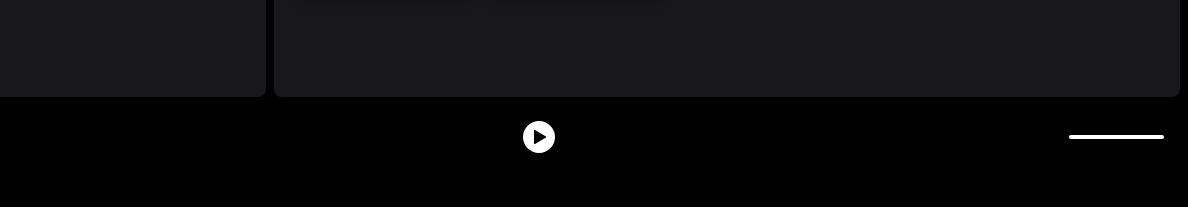
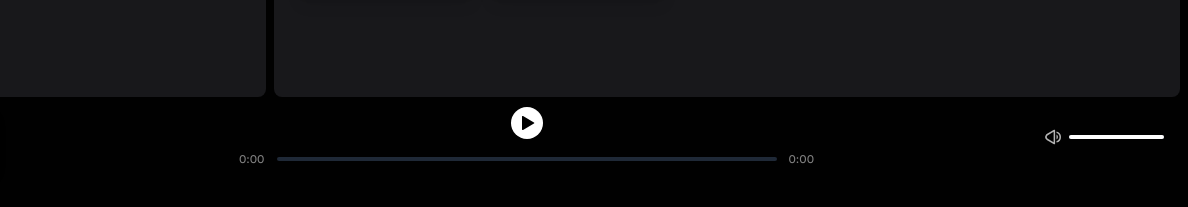
Before and after one commit to SoyRonyVargas/Spotify-Astro-Clone, an Astro site: page / in a window 1280 px wide. Shown: the part 587-794 px from the top of the page, 92-1280 px from the left. Built offline with nearby package versions, Linux system fonts and the light colour scheme; Astro itself is replaced by a stand-in of ours.

Commit message:
feat: barra volumen

```diff
--- a/src/components/Player.jsx
+++ b/src/components/Player.jsx
@@ -14,11 +14,11 @@ export const VolumeSilence = () => (
     <svg fill="currentColor" role="presentation" height="16" width="16" aria-hidden="true" aria-label="Volumen apagado" viewBox="0 0 16 16" ><path d="M13.86 5.47a.75.75 0 0 0-1.061 0l-1.47 1.47-1.47-1.47A.75.75 0 0 0 8.8 6.53L10.269 8l-1.47 1.47a.75.75 0 1 0 1.06 1.06l1.47-1.47 1.47 1.47a.75.75 0 0 0 1.06-1.06L12.39 8l1.47-1.47a.75.75 0 0 0 0-1.06z"></path><path d="M10.116 1.5A.75.75 0 0 0 8.991.85l-6.925 4a3.642 3.642 0 0 0-1.33 4.967 3.639 3.639 0 0 0 1.33 1.332l6.925 4a.75.75 0 0 0 1.125-.649v-1.906a4.73 4.73 0 0 1-1.5-.694v1.3L2.817 9.852a2.141 2.141 0 0 1-.781-2.92c.187-.324.456-.594.78-.782l5.8-3.35v1.3c.45-.313.956-.55 1.5-.694V1.5z"></path></svg>
 )
 
-export const Volume = () => (
+export const VolumeC = () => (
     <svg fill="currentColor" role="presentation" height="16" width="16" aria-hidden="true" aria-label="Volumen alto" id="volume-icon" viewBox="0 0 16 16"><path d="M9.741.85a.75.75 0 0 1 .375.65v13a.75.75 0 0 1-1.125.65l-6.925-4a3.642 3.642 0 0 1-1.33-4.967 3.639 3.639 0 0 1 1.33-1.332l6.925-4a.75.75 0 0 1 .75 0zm-6.924 5.3a2.139 2.139 0 0 0 0 3.7l5.8 3.35V2.8l-5.8 3.35zm8.683 4.29V5.56a2.75 2.75 0 0 1 0 4.88z"></path><path d="M11.5 13.614a5.752 5.752 0 0 0 0-11.228v1.55a4.252 4.252 0 0 1 0 8.127v1.55z"></path></svg>
 )
 
-export const CurrentSong = ({ image , title , artists }) => {
+export const CurrentSong = ({ image, title, artists }) => {
 
     return (
         <div className="flex items-center gap-3 relative">
@@ -41,20 +41,134 @@ export const CurrentSong = ({ image , title , artists }) => {
     )
 }
 
+const SongControl = ({ audioRef }) => {
+
+    const [ currentTime , setCurrentTime ] = useState(0)
+
+
+    const handleTimeUpdate = () => {
+
+        setCurrentTime( audioRef.current.currentTime )
+
+    }
+
+    useEffect( () => {
+
+        audioRef.current.addEventListener("timeupdate" , handleTimeUpdate)
+
+        return () => {
+            audioRef.current.removeEventListener("timeupdate" , handleTimeUpdate)
+        }
+
+    }, [])
+
+
+    const formatTime = time => {
+
+        if( time == null || time === 0 || isNaN(duration) ) return '0:00'
+
+        const seconds = Math.floor( time % 60 )
+
+        const minutes = Math.floor( time / 60 )
+
+        return `${minutes}:${seconds < 10 ? `0${seconds}`: seconds}`
+
+    }
+
+    const duration = audioRef?.current?.duration ?? 0
+
+    return (
+        <div className="flex items-center gap-x-3 mt-3 text-xs">
+            <span className="opacity-50">
+                { formatTime (currentTime) }
+            </span>
+            <Slider
+                defaultValue={[0]}
+                className="w-[500px]"
+                max={audioRef?.current?.duration ?? 0}
+                min={0}
+                value={[currentTime]}
+                onValueChange={(value) => {
+                    const [ newCurrentTime ] = value
+                    audioRef.current.currentTime = newCurrentTime
+                }}
+            />
+            <span className="opacity-50">
+                { formatTime(duration) }
+            </span>
+        </div>
+    )
+
+}
+
+export const VolumeControl = () => {
+
+    const { volume , setVolume } = usePlayerStore()
+
+    const previousVolumeRef = useRef(volume)
+
+    const isVolumeSilenced = volume < 0.1
+
+    const handleClickVolumePrevious = () => {
+
+    }
+
+    const handleClickVolume = () => {
+
+        if( !isVolumeSilenced )
+        {
+            previousVolumeRef.current = volume
+            setVolume(0)
+            return
+        }
+
+        setVolume(previousVolumeRef.current)
+    }
+
+    // const VolumeIcon =
+    return (
+        <div className="flex justify-center gap-x-2">
+
+            <button className="opacity-70 hover:opacity-100 transition" onClick={handleClickVolume}>
+                {
+                    volume < 0.1
+                    ? <VolumeSilence />
+                    : <VolumeC />
+                }
+            </button>
+
+            <Slider
+                defaultValue={[100]}
+                className="w-[95px]"
+                max={100}
+                min={0}
+                value={[100*volume]}
+                onValueChange={(value) => {
+                    const [newVolume] = value
+                    const volumeValue = newVolume / 100
+                    setVolume(volumeValue)
+                    // volumeRef.current = volumeValue
+                    // audioRef.current.volume = volumeValue
+                }}
+            />
+        </div>
+    )
+
+}
+
 export const Player = () => {
 
-    const { isPlaying , setIsPlaying , currentMusic } = usePlayerStore(state => state)
+    const { isPlaying, setIsPlaying, currentMusic , volume } = usePlayerStore(state => state)
 
     // const [ isPlaying , setPlay ] = useState(false)
     const volumeRef = useRef(1)
     const audioRef = useRef()
 
-    useEffect( () => {
+    useEffect(() => {
 
-        const { song , playlist , songs } = currentMusic
+        const { song, playlist, songs } = currentMusic
 
-        if( song )
-        {
+        if (song) {
             const src = `/music/${playlist?.id}/0${song?.id}.mp3`
             audioRef.current.volume = volumeRef.current
             audioRef.current.src = src
@@ -62,16 +176,20 @@ export const Player = () => {
 
     }, [currentMusic])
 
-    useEffect( () => {
+    useEffect(() => {
+
+        audioRef.current.volume = volume
+
+    }, [volume])
+
+    useEffect(() => {
 
         debugger
 
-        if( isPlaying )
-        {
+        if (isPlaying) {
             audioRef.current.play()
         }
-        else
-        {
+        else {
             audioRef.current.pause()
         }
 
@@ -101,31 +219,27 @@ export const Player = () => {
             </div>
 
             <div className="grid place-content-center gap-4 flex-1">
-                <div className="flex justify-center">
+                <div className="flex justify-center flex-col items-center">
+
                     <button onClick={handlePlay} className="bg-white rounded-full p-2">
                         {
                             isPlaying
-                            ? <Pause/>
-                            : <Play/>
+                                ? <Pause />
+                                : <Play />
                         }
                     </button>
+
+                    <SongControl
+                        audioRef={audioRef}
+                    />
+
                     <audio ref={audioRef} />
+
                 </div>
             </div>
 
             <div className="grid place-content-center">
-                <Slider
-                    defaultValue={[100]}
-                    className="w-[95px]"
-                    max={100}
-                    min={0}
-                    onValueChange={(value) => {
-                        const [ newVolume ] = value
-                        const volumeValue = newVolume / 100
-                        volumeRef.current = volumeValue
-                        audioRef.current.volume = volumeValue
-                    }}
-                />
+                <VolumeControl />
             </div>
         </div>
     )
--- a/src/env.d.ts
+++ b/src/env.d.ts
@@ -1 +1,2 @@
+/// <reference path="../.astro/types.d.ts" />
 /// <reference types="astro/client" />
--- a/src/store/playerStore.js
+++ b/src/store/playerStore.js
@@ -2,12 +2,14 @@ import { create } from 'zustand'
 
 export const usePlayerStore = create((set) => ({
   isPlaying: false,
+  volume: 1,
   currentMusic: {
     playlist: null,
     song: null,
     songs: []
   },
   setIsPlaying: (value) => set((state) => ({ isPlaying: value })),
+  setVolume: (value) => set(() => ({ volume: value })),
   setCurrentMusic: (currentMusic) => set(() => ({ currentMusic }))
 //   removeAllBears: () => set({ bears: 0 }),
 }))
```
